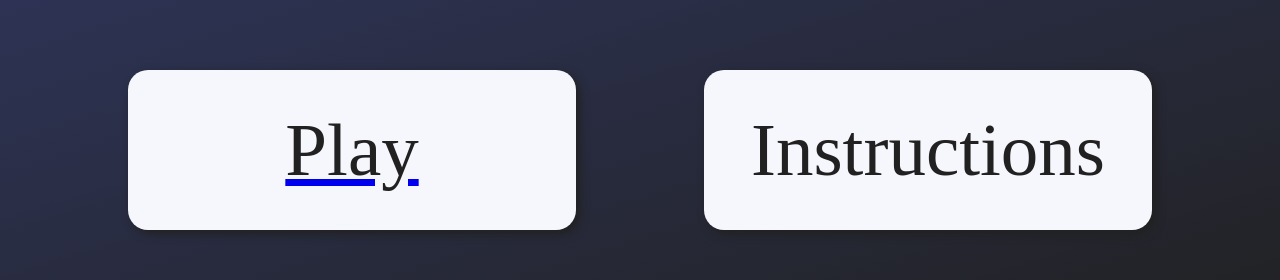
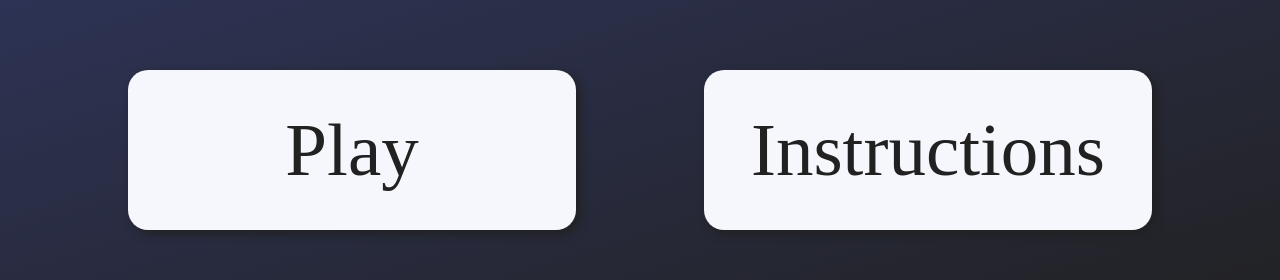
Before and after one commit to HeartUoA/HeaRT, a React (Create React App) app: page / in a window 1280 px wide. Shown: the part 450-730 px from the top of the page. Built offline with nearby package versions, Linux system fonts and the light colour scheme.

Commit message:
fix(homepage.tsx & .css): remove underline from link on homepage

```diff
--- a/src/pages/Homepage.tsx
+++ b/src/pages/Homepage.tsx
@@ -21,7 +21,7 @@
         <p className="App-Description">Hearing And Realising Teaching-voice</p>
       </div>
       <div className="Buttons-Container">
-        <Link to="/DisplayCards">
+        <Link className="Link" to="/DisplayCards">
           <div className="Button" onClick={onPlayClick}>
             <p className="Button-Text">Play</p>
           </div>
--- a/src/styles/Homepage.css
+++ b/src/styles/Homepage.css
@@ -71,3 +71,7 @@
   margin: 0px;
   cursor: pointer;
 }
+
+.Link {
+  text-decoration: none;
+}
```
